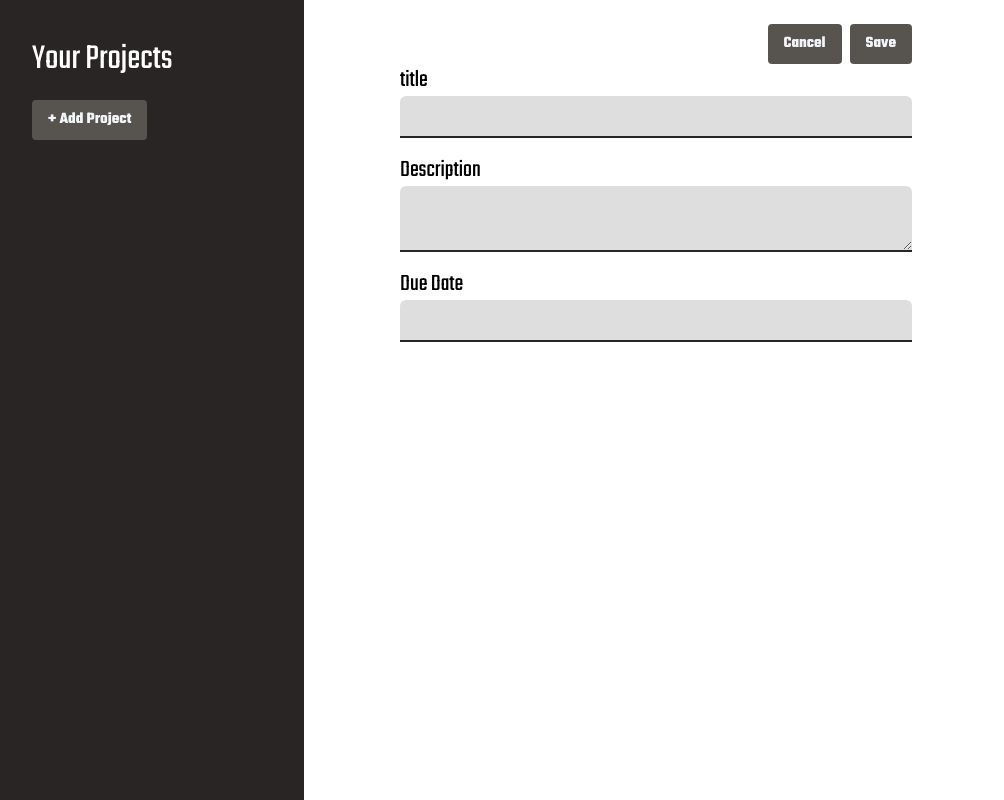
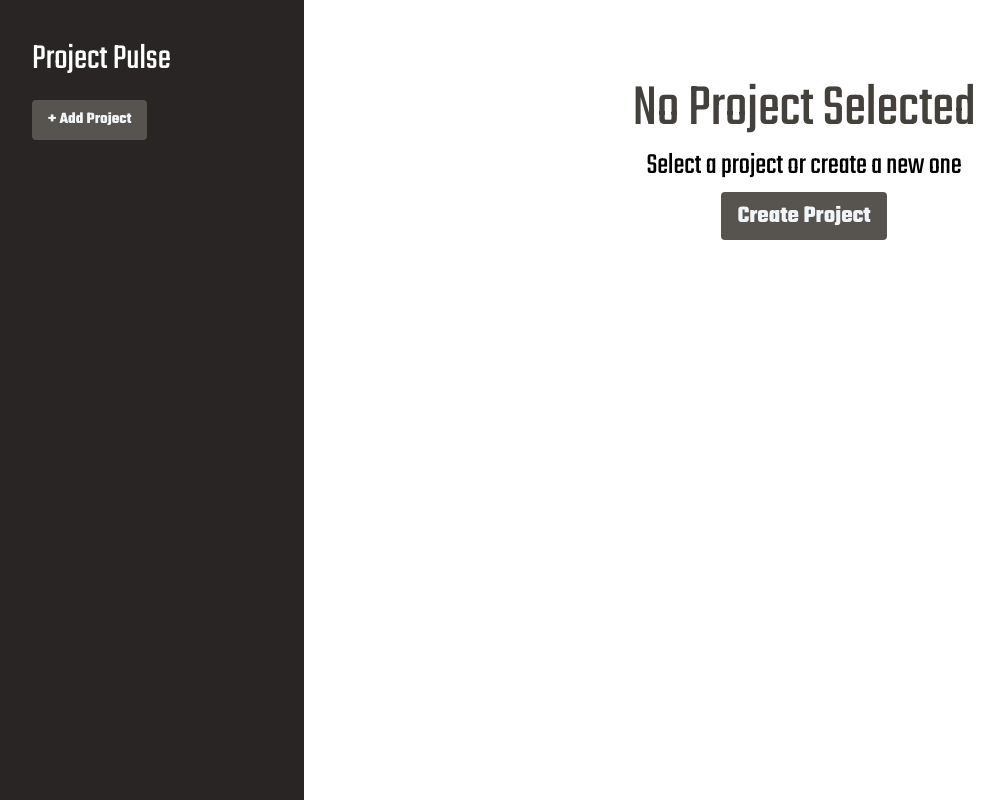
Before and after one commit to Ravsst2004/project-pulse, a React (Vite) app: page / in a window 1280 px wide. Shown: the whole page, without its empty margins (16-1020 px from the left). Built offline with nearby package versions, Linux system fonts and the light colour scheme.

Commit message:
Add condition if no project selected appear NoProjectSelected components

```diff
--- a/index.html
+++ b/index.html
@@ -15,7 +15,7 @@
 </head>
 
 <body class="font-teko">
-  <div id="root" class="max-w-5xl"></div>
+  <div id="root"></div>
   <script type="module" src="/src/main.jsx"></script>
 </body>
 
--- a/src/App.jsx
+++ b/src/App.jsx
@@ -1,34 +1,36 @@
 import { useState } from "react";
 import SideBar from "./components/SideBar";
-import { FaArrowCircleLeft, FaArrowCircleRight } from "react-icons/fa";
 import NewProject from "./components/NewProject";
 import Navbar from "./components/Navbar";
+import NoProjectSelected from "./components/NoProjectSelected";
 
 function App() {
-  const [openSideBar, setOpenSideBar] = useState(false);
+  const [projectState, setProjectState] = useState({
+    selectedProjectId: undefined,
+    projects: [],
+  });
 
-  const handleSideBar = () => {
-    setOpenSideBar(!openSideBar);
+  const handleStartProject = () => {
+    setProjectState((prevProject) => {
+      return {
+        ...prevProject,
+        selectedProjectId: null,
+      };
+    });
   };
 
+  let content;
+  if (projectState.selectedProjectId === undefined) {
+    content = <NoProjectSelected handleStartProject={handleStartProject} />;
+  } else if (projectState.selectedProjectId === null) {
+    content = <NewProject />;
+  }
+
   return (
-    <section className="md:min-h-screen flex flex-col md:flex-row">
-      {/* <h1
-        onClick={handleSideBar}
-        className={`lg:hidden absolute top-2 cursor-pointer transition-all duration-300 ${
-          openSideBar ? "left-80" : "left-2"
-        }`}
-      >
-        {openSideBar ? (
-          <FaArrowCircleLeft className="w-8 h-8" />
-        ) : (
-          <FaArrowCircleRight className="w-8 h-8" />
-        )}
-      </h1> */}
-
+    <section className="md:min-h-screen flex flex-col md:flex-row gap-10">
       <Navbar />
-      <SideBar openSideBar={openSideBar} />
-      <NewProject />
+      <SideBar handleStartProject={handleStartProject} />
+      {content}
     </section>
   );
 }
--- a/src/components/Button.jsx
+++ b/src/components/Button.jsx
@@ -1,6 +1,7 @@
-export default function Button({ children, className }) {
+export default function Button({ children, className, ...props }) {
   return (
     <button
+      {...props}
       className={`bg-stone-600 hover:bg-stone-700 text-slate-100 font-bold py-2 px-4 rounded ${className}`}
     >
       {children}
--- a/src/components/Navbar.jsx
+++ b/src/components/Navbar.jsx
@@ -3,7 +3,7 @@ import Button from "./Button";
 export default function Navbar() {
   return (
     <nav className="flex justify-between items-center p-4 md:hidden">
-      <h1 className="text-4xl">Your Projects</h1>
+      <h1 className="text-4xl">Project Pulse</h1>
 
       <Button className={"mt-0 md:mt-5"}>+ Add Project</Button>
     </nav>
--- a/src/components/NewProject.jsx
+++ b/src/components/NewProject.jsx
@@ -3,7 +3,7 @@ import Input from "./Input";
 
 export default function NewProject() {
   return (
-    <div className="w-[90%] md:w-1/2 mx-auto my-6">
+    <div className="w-[90%] md:w-1/2 mx-auto md:mx-0 my-6">
       <menu className="flex justify-end gap-2">
         <li>
           <Button>Cancel</Button>
--- /dev/null
+++ b/src/components/NoProjectSelected.jsx
@@ -0,0 +1,17 @@
+import Button from "./Button";
+
+export default function NoProjectSelected({ handleStartProject }) {
+  return (
+    <div className="w-[90%] md:w-1/2 mx-auto my-20 text-center">
+      <h1 className="text-4xl md:text-6xl text-stone-700">
+        No Project Selected
+      </h1>
+      <p className="text-xl md:text-3xl my-2">
+        Select a project or create a new one
+      </p>
+      <Button onClick={handleStartProject} className={"md:text-2xl"}>
+        Create Project
+      </Button>
+    </div>
+  );
+}
--- a/src/components/SideBar.jsx
+++ b/src/components/SideBar.jsx
@@ -1,13 +1,15 @@
 import Button from "./Button";
 
-export default function SideBar({ openSideBar }) {
+export default function SideBar({ handleStartProject }) {
   return (
     <aside
       className={`hidden md:block bg-stone-800 px-12 py-10 min-h-screen w-full text-white max-w-xs`}
     >
-      <h1 className="text-4xl">Your Projects</h1>
+      <h1 className="text-4xl">Project Pulse</h1>
 
-      <Button className={"mt-5"}>+ Add Project</Button>
+      <Button onClick={handleStartProject} className={"mt-5"}>
+        + Add Project
+      </Button>
     </aside>
   );
 }
```
